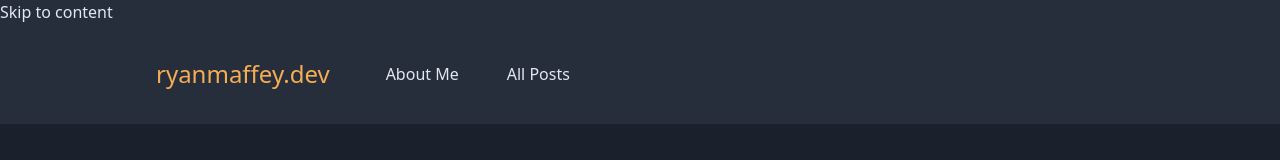
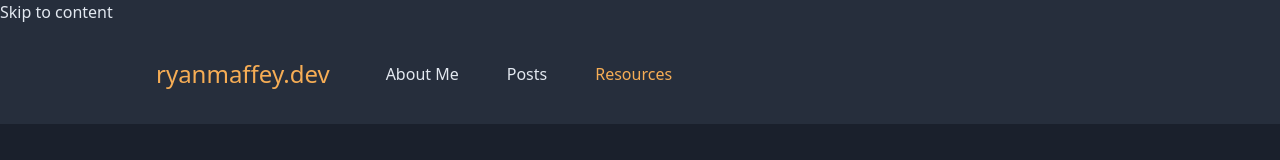
Before and after one commit to ryanmaffey/ryanmaffey.dev, a Next.js app: page /resources in a window 1280 px wide. Shown: the top 160 px of the page. Built offline with nearby package versions, Linux system fonts and the light colour scheme.

Commit message:
add resources to nav

```diff
--- a/components/nav.tsx
+++ b/components/nav.tsx
@@ -16,8 +16,12 @@ export const Nav: React.FunctionComponent = () => {
             url: "/about",
         },
         {
-            text: "All Posts",
+            text: "Posts",
             url: "/posts",
+        },
+        {
+            text: "Resources",
+            url: "/resources",
         },
     ];
 
--- a/pages/posts/index.tsx
+++ b/pages/posts/index.tsx
@@ -13,11 +13,11 @@ interface IProps {
 const PostsPage: React.StatelessComponent<IProps> = (props) => {
     return (
         <Layout
-            title="All Posts"
+            title="Posts"
             description="Here's all my latest blog posts for you to browse and enjoy! I love to write about web technologies, programming and software development."
         >
             <TitleHeader>
-                <h1 className="m-0">All Posts</h1>
+                <h1 className="m-0">Posts</h1>
             </TitleHeader>
             <div className="container">
                 <PostList posts={props.latestPosts} headingSize={2} />
--- a/pages/resources/index.tsx
+++ b/pages/resources/index.tsx
@@ -6,7 +6,11 @@ import { TitleHeader } from "../../components/title-header";
 
 const ResourcesPage: React.StatelessComponent = () => {
     return (
-        <Layout title="Resources" description="TODO">
+        <Layout
+            title="Resources"
+            description="A collections of stuff which I find useful on a regular
+        basis."
+        >
             <TitleHeader>
                 <h1 className="m-0">Resources</h1>
                 <p className="text-gray-500">
```
